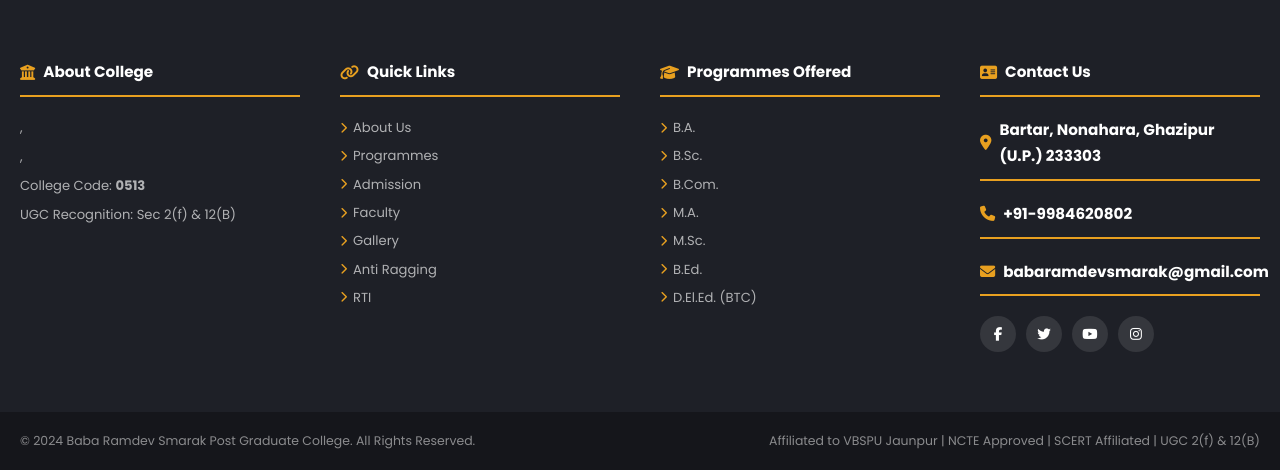
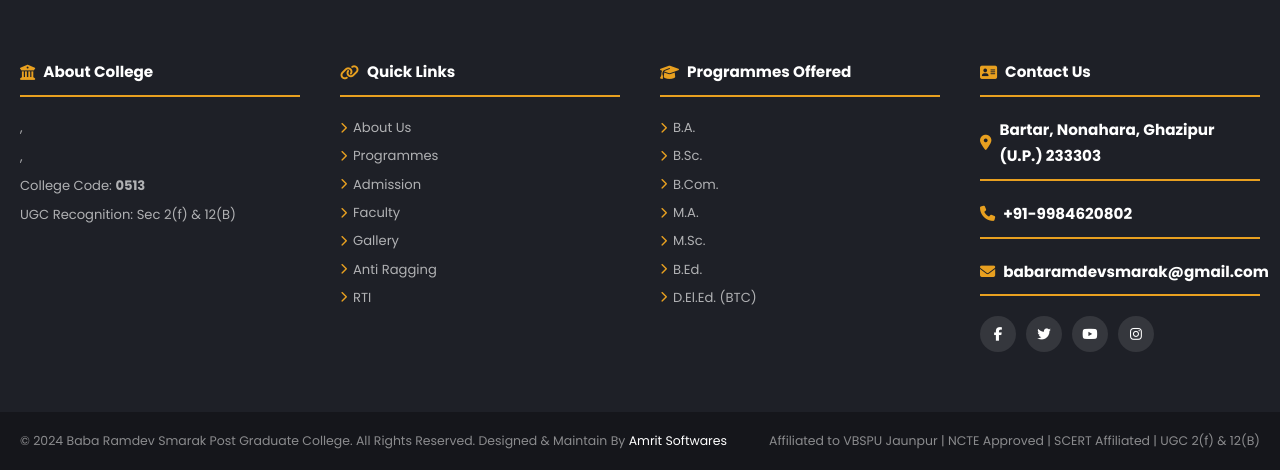
Before and after one commit to alokkjnu/brdsdc, a Python web app: template templates/about/about.html in a window 1280 px wide. Shown: the part 1424-1894 px from the top of the page. Run offline with Jinja, Linux system fonts and the light colour scheme; the template is opened without the code that fills it, so the values that code supplies are empty.

Commit message:
updated code

```diff
--- a/static/js/main.js
+++ b/static/js/main.js
@@ -38,7 +38,7 @@ document.addEventListener('DOMContentLoaded', function () {
         'dd.info.events':'Events',
         'footer.about':'About College','footer.links':'Quick Links',
         'footer.programmes':'Programmes Offered','footer.contact':'Contact Us',
-        'footer.copyright':'© 2024 Baba Ramdev Smarak Post Graduate College. All Rights Reserved.',
+        // 'footer.copyright':'© 2024 Baba Ramdev Smarak Post Graduate College. All Rights Reserved. Designed & Maintain By Amrit Softwares',
         'footer.affiliation':'Affiliated to VBSPU Jaunpur | NCTE Approved | SCERT Affiliated | UGC 2(f) & 12(B)',
         'hero.tag':'Est. 2000 | College Code 0513',
         'hero.title':'Excellence in Higher Education',
--- a/templates/base.html
+++ b/templates/base.html
@@ -355,7 +355,7 @@
     </div>
     <div class="footer-bottom">
       <div class="container footer-bottom-inner">
-        <p data-i18n="footer.copyright">&copy; 2024 Baba Ramdev Smarak Post Graduate College. All Rights Reserved. Designed & Maintain By <a href="https://amrits.in">Amrit Softwares</a></p>
+        <p data-i18n="footer.copyright" >&copy; 2024 Baba Ramdev Smarak Post Graduate College. All Rights Reserved. Designed & Maintain By <a href="https://amrits.in" style="color: white">Amrit Softwares</a></p>
         <p data-i18n="footer.affiliation">Affiliated to VBSPU Jaunpur | NCTE Approved | SCERT Affiliated | UGC 2(f)
           &amp; 12(B)</p>
       </div>
```
